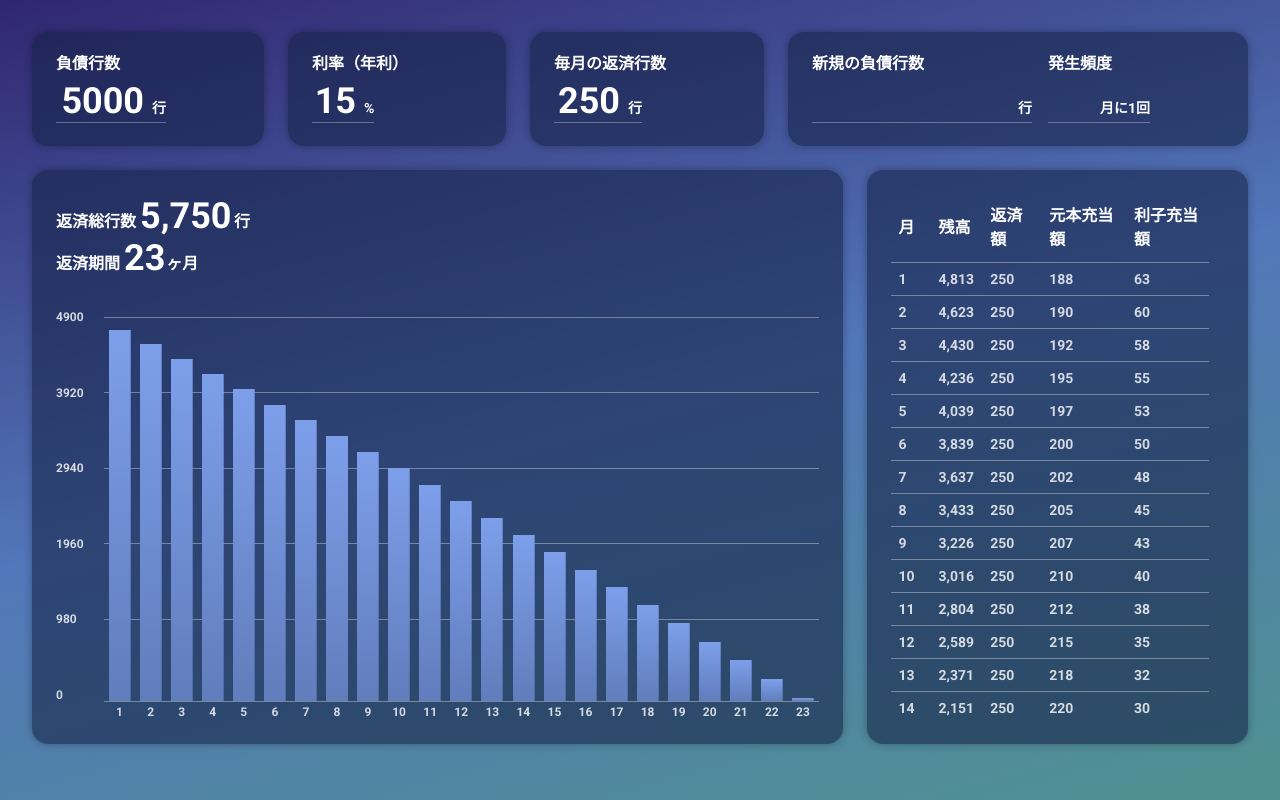
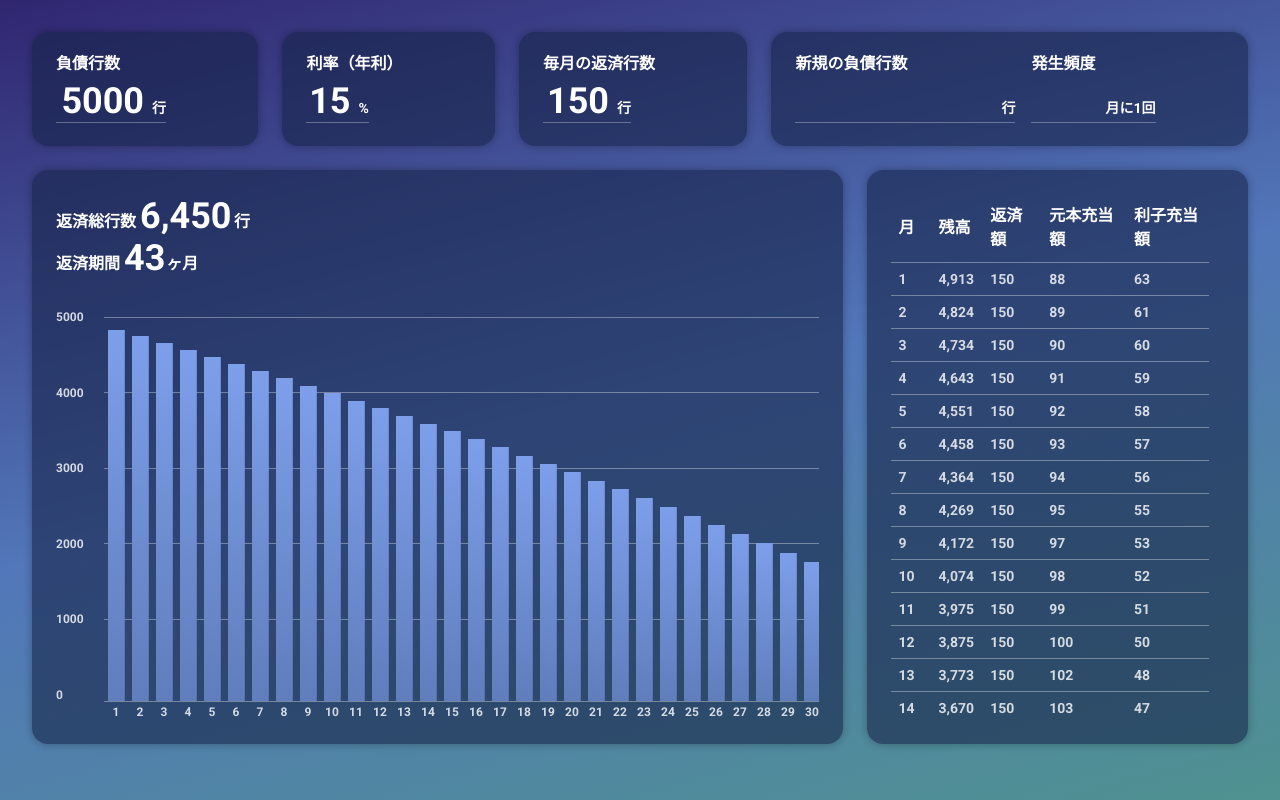
Before and after one commit to Crayfisher-zari/revolving-simulator, a Vue app: page / in a window 1280 px wide. Built offline with nearby package versions, Linux system fonts and the light colour scheme.

Commit message:
ロジックの修正

```diff
--- a/src/App.vue
+++ b/src/App.vue
@@ -8,7 +8,7 @@ import EmptyView from "./components/EmptyView.vue";
 
 const debtRows = ref<number>(5000);
 const interestRate = ref<number>(15);
-const payback = ref<number>(250);
+const payback = ref<number>(150);
 const newPayback = ref<number | undefined>(undefined);
 const perMonth = ref<number | undefined>(undefined);
 
@@ -27,8 +27,9 @@ const calculated = computed(() => {
       debtBalance,
       debtBalance > debtRows.value,
       payback.value,
+      perMonth.value,
       count,
-      perMonth.value && count % perMonth.value
+      perMonth.value && count % perMonth.value === 0
     );
 
     if (
@@ -52,7 +53,9 @@ const calculated = computed(() => {
       interestList = [];
       break;
     }
-    if (newPayback.value && perMonth.value && count % perMonth.value === 0) {
+    if (newPayback.value && perMonth.value && count % perMonth.value === 0 &&
+      count > 0) {
+      console.log("add")
       debtBalance += newPayback.value;
     }
     // 当月の利子（残高×利率% / 12ヶ月）
@@ -107,65 +110,32 @@ const calculated = computed(() => {
       <NumberInput v-model.number="debtRows" label="負債行数" unit="行" />
     </template>
     <template #interestRate>
-      <NumberInput
-        v-model.number="interestRate"
-        label="利率（年利）"
-        unit="%"
-        :digits="3"
-      />
+      <NumberInput v-model.number="interestRate" label="利率（年利）" unit="%" :digits="3" />
     </template>
     <template #payback>
-      <NumberInput
-        v-model.number="payback"
-        label="毎月の返済行数"
-        unit="行"
-        :digits="9"
-      />
+      <NumberInput v-model.number="payback" label="毎月の返済行数" unit="行" :digits="9" />
     </template>
     <template #newDebt>
       <div class="newPayback">
-        <NumberInput
-          v-model.number="newPayback"
-          label="新規の負債行数"
-          unit="行"
-          :digits="9"
-        />
-        <NumberInput
-          v-model.number="perMonth"
-          label="発生頻度"
-          unit="月に1回"
-          :digits="2"
-        />
+        <NumberInput v-model.number="newPayback" label="新規の負債行数" unit="行" :digits="9" />
+        <NumberInput v-model.number="perMonth" label="発生頻度" unit="月に1回" :digits="3" />
       </div>
     </template>
     <template #rightBlank>
       <h1 class="mainTitle">技術的負債リボ払い<br />シミュレーター</h1>
     </template>
     <template #graph>
-      <GraphView
-        v-if="!calculated.isInfinity"
-        :is-infinity="calculated.isInfinity"
-        :count="calculated.count"
-        :total-amount="calculated.totalAmount"
-        :remained-debt-balance-list="calculated.remainedDebtBalanceList"
+      <GraphView v-if="!calculated.isInfinity" :is-infinity="calculated.isInfinity" :count="calculated.count"
+        :total-amount="calculated.totalAmount" :remained-debt-balance-list="calculated.remainedDebtBalanceList"
         :payback-interest-list="calculated.paybackInterestList"
-        :payback-principal-list="calculated.paybackPrincipalList"
-        :interest-list="calculated.interestList"
-      />
+        :payback-principal-list="calculated.paybackPrincipalList" :interest-list="calculated.interestList" />
       <EmptyView v-else />
     </template>
     <template #list>
-      <TableView
-        v-if="!calculated.isInfinity"
-        :is-infinity="calculated.isInfinity"
-        :payback
-        :count="calculated.count"
-        :total-amount="calculated.totalAmount"
-        :remained-debt-balance-list="calculated.remainedDebtBalanceList"
+      <TableView v-if="!calculated.isInfinity" :is-infinity="calculated.isInfinity" :payback :count="calculated.count"
+        :total-amount="calculated.totalAmount" :remained-debt-balance-list="calculated.remainedDebtBalanceList"
         :payback-interest-list="calculated.paybackInterestList"
-        :payback-principal-list="calculated.paybackPrincipalList"
-        :interest-list="calculated.interestList"
-      />
+        :payback-principal-list="calculated.paybackPrincipalList" :interest-list="calculated.interestList" />
     </template>
   </GlobalLayout>
 </template>
--- a/src/components/NumberInput.vue
+++ b/src/components/NumberInput.vue
@@ -10,10 +10,10 @@ const props = withDefaults(defineProps<Props>(), {
   digits: 9,
 });
 const model = defineModel<number>();
-const livedigits = ref<number>(model.value?.toString().length ?? props.digits);
+const livedigits = ref<number>(model.value?.toString().length || props.digits);
 const calcDigits = (e: InputEvent) => {
   console.log(e.target);
-  livedigits.value = (e.target as HTMLInputElement).value.length ?? 2;
+  livedigits.value = (e.target as HTMLInputElement).value.length > 2 ? (e.target as HTMLInputElement).value.length : 3;
 };
 </script>
 <template>
@@ -21,12 +21,7 @@ const calcDigits = (e: InputEvent) => {
     <label class="labelAndInput">
       <span class="labelName">{{ label }}</span>
       <div class="inputWrapper">
-        <input
-          v-model.number="model"
-          type="text"
-          :maxlength="digits"
-          @input="calcDigits"
-        />
+        <input v-model.number="model" type="text" :maxlength="digits" @input="calcDigits" />
         <span v-if="unit" class="unit">{{ unit }}</span>
       </div>
     </label>
```
